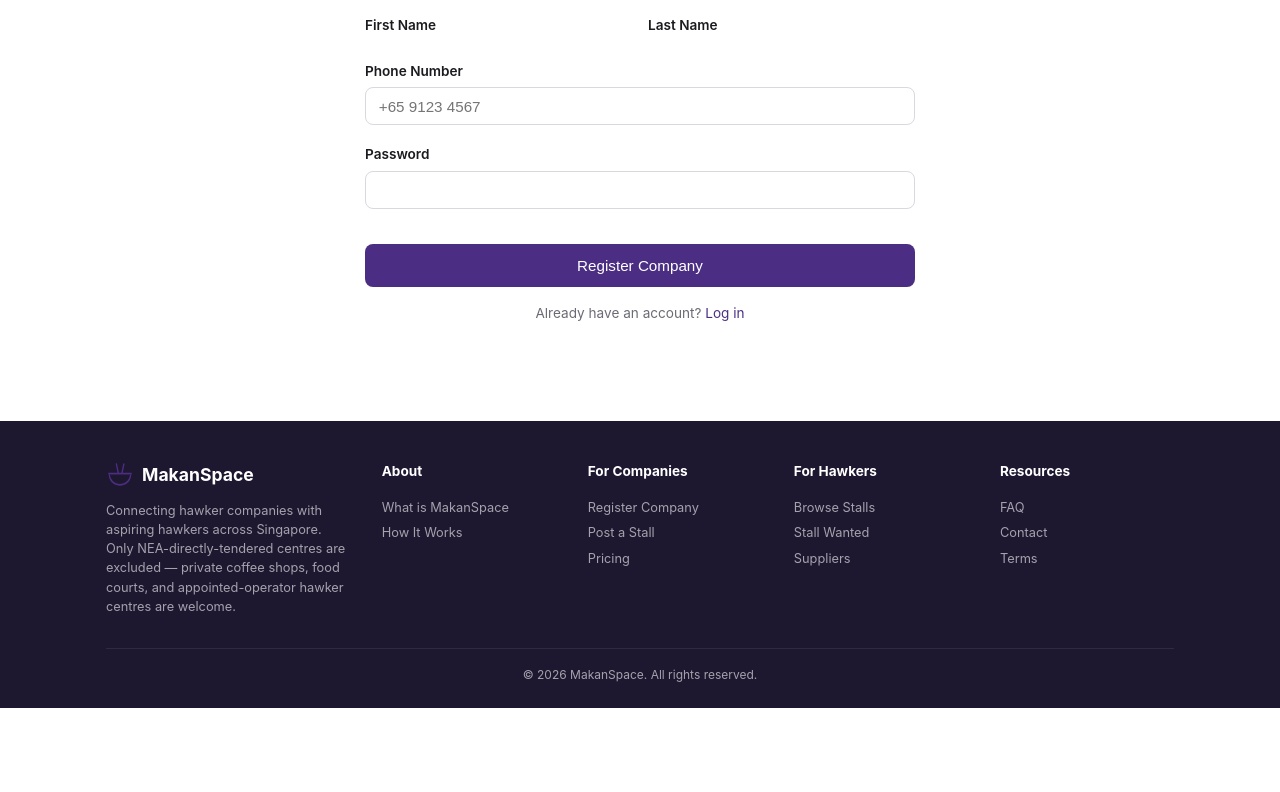
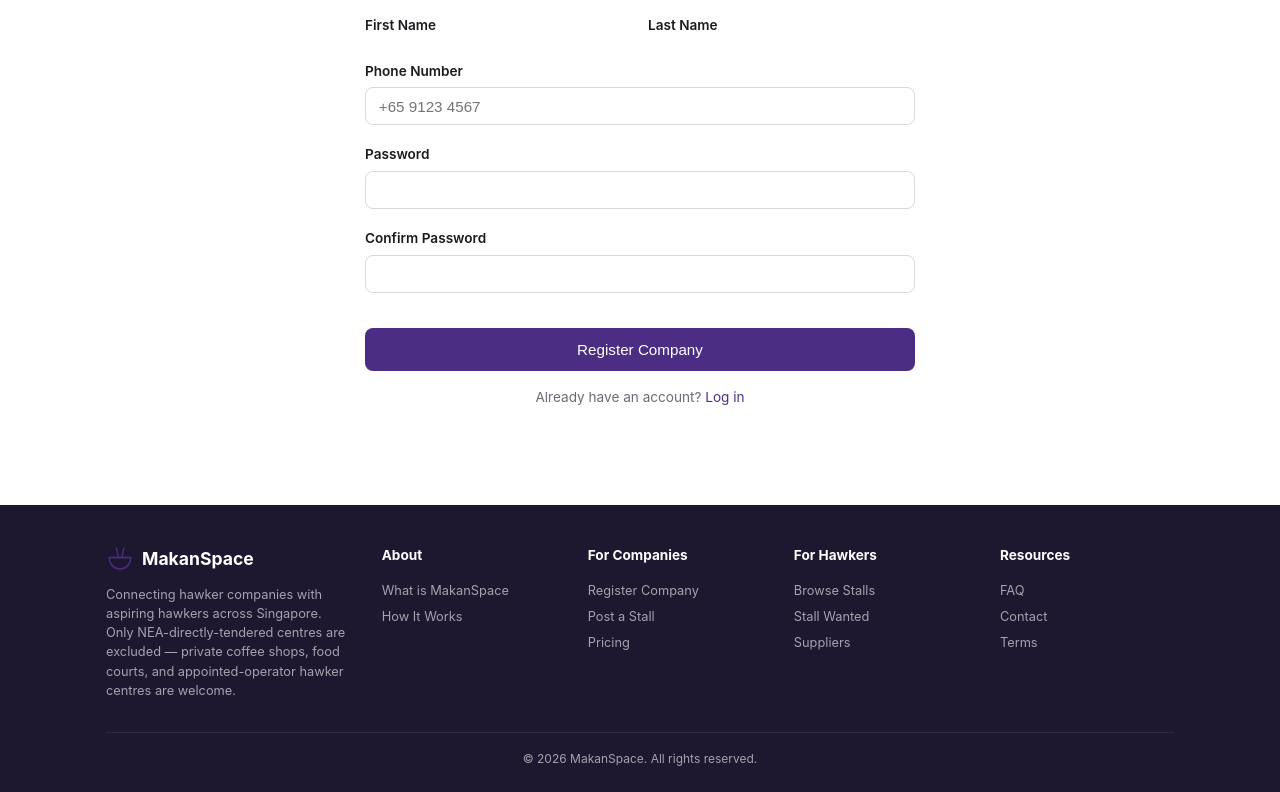
Before and after one commit to RyanChong13/makanspace, a Django app: page /accounts/company/signup/ in a window 1280 px wide. Shown: the part 792-1584 px from the top of the page. Before the commit the page ends 1500 px from the top, so only its background shows below. Run offline with Django 5.2, Linux system fonts and the light colour scheme; the visitor is signed in with stand-in values (Sample User, id 1); parts of the project's set-up code (start-up, migrations or seed data) failed here and were passed over.

Commit message:
Update company_signup.html

```diff
--- a/templates/accounts/company_signup.html
+++ b/templates/accounts/company_signup.html
@@ -84,6 +84,12 @@
             {% for err in form.password.errors %}<div class="form-error">{{ err }}</div>{% endfor %}
         </div>
 
+        <div class="form-group">
+            <label class="form-label" for="{{ form.password_confirm.id_for_label }}">{% trans "Confirm Password" %}</label>
+            {{ form.password_confirm }}
+            {% for err in form.password_confirm.errors %}<div class="form-error">{{ err }}</div>{% endfor %}
+        </div>
+
         <button type="submit" class="btn btn--primary btn--full mt-2" style="padding: 0.8rem;">
             {% trans "Register Company" %}
         </button>
```
